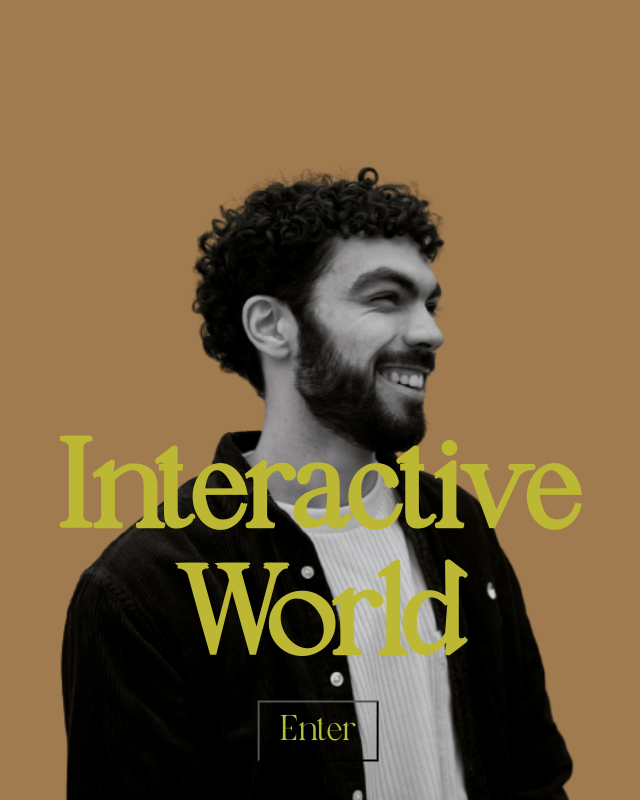
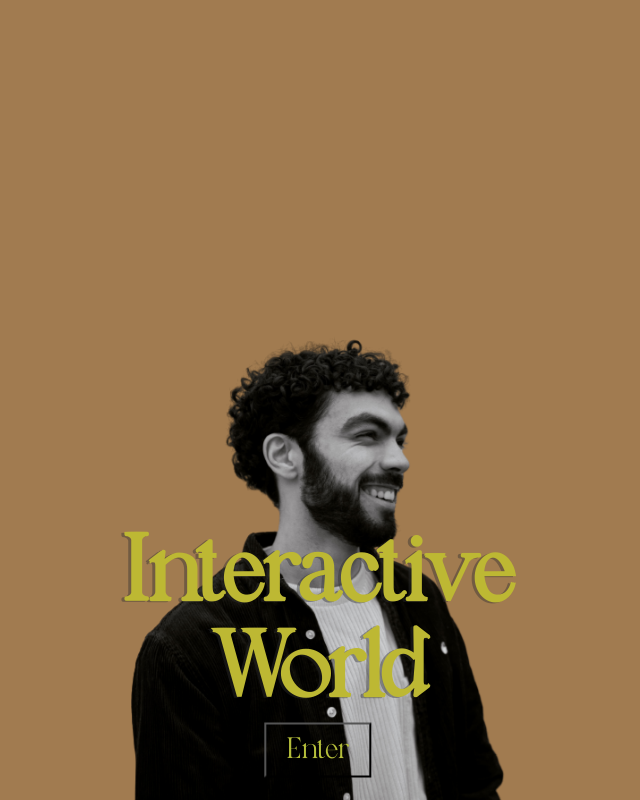
Before and after one commit to KyleAktr/Interactive_World, a plain HTML site: page index.html in a window 1280 px wide. Both pictures are taken after a click on the button "Enter". Shown: the whole page, without its empty margins (322-962 px from the left). Drawn offline with Linux system fonts and the light colour scheme.

Commit message:
update style

```diff
--- a/index.js
+++ b/index.js
@@ -1,17 +1,19 @@
 let container = document.querySelector("body");
 
-container.addEventListener("mousemove", function (e) {
+container.addEventListener("mousemove", (e) => {
   let distanceX = e.clientX - monImage.offsetLeft - monImage.offsetWidth / 2;
   let distanceY = e.clientY - monImage.offsetTop - monImage.offsetHeight / 2;
+
+  console.log(e);
 
   monImage.style.transform =
     "translate(" +
     distanceX / 40 +
     "px, " +
-    Math.max(distanceY / 40, 0) +
+    Math.max(distanceY / 20, 0) +
     "px)";
 });
 
-container.addEventListener("mouseleave", function (e) {
-  monImage.style.transform = "translate(0, 0) scale(1)";
+container.addEventListener("mouseleave", (e) => {
+  monImage.style.transform = "translate(0, 0)";
 });
--- a/style.css
+++ b/style.css
@@ -40,8 +40,9 @@ body {
 
 h1 {
     font-family: "font-1";
-    font-size: 8rem;
-    color: rgb(189, 184, 51);;
+    font-size: 6rem;
+    color: rgb(189, 184, 51);
+    text-shadow: -3px 1px 0 rgba(47, 47, 47, 0.413);
     position: absolute;
     text-align: center;
     top: 65%;
@@ -53,7 +54,7 @@ h1 {
     font-family: "font-1";
     background: transparent;
     cursor: pointer;
-    font-size: 2.3rem;
+    font-size: 1.9rem;
     padding: 10px 20px;
     color: rgb(181, 190, 59);
     position: absolute;
@@ -89,7 +90,7 @@ h1 {
 }
 
 #monImage {
-    width: 550px;
+    width: 400px;
     display: flex;
     align-items: center;
     margin: 0 auto;
```
